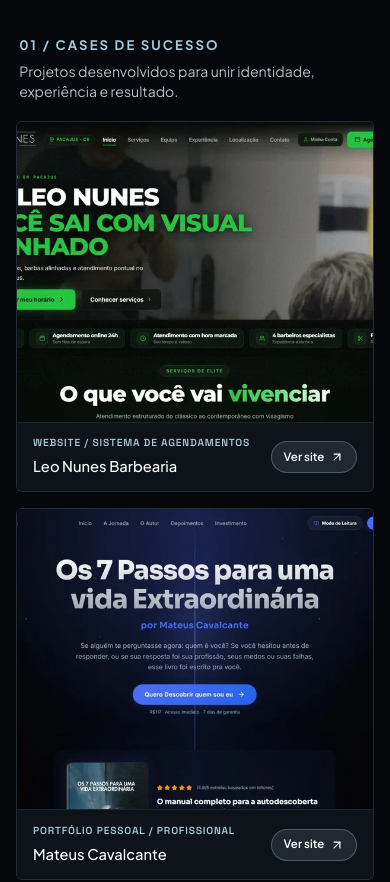
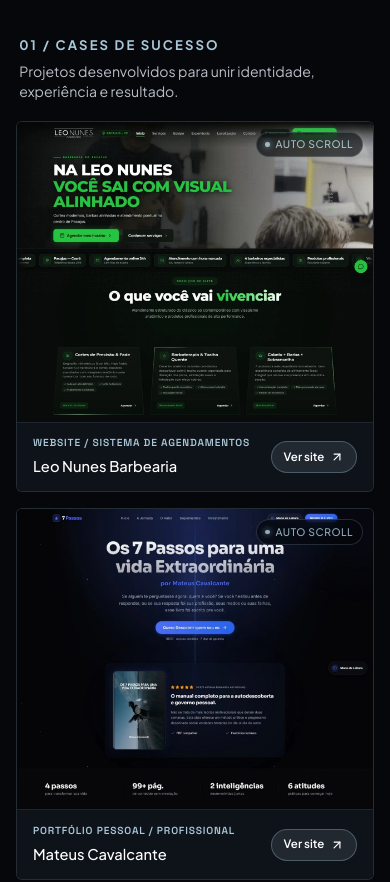
Before and after one commit to wesleynunesc1/wesleynunes, a React (Vite) app: page / in a window 390 px wide. Shown: the part 1280-2162 px from the top of the page. Built offline with nearby package versions, Linux system fonts and the light colour scheme.

Commit message:
Revert "perf: disable mobile screenshot click-to-scroll and optimize static hero previews"
This reverts commit 5be78cb8a7c37b55ba61d8915d01dbba6742d864.

```diff
--- a/src/components/ProjectAutoScroll.css
+++ b/src/components/ProjectAutoScroll.css
@@ -57,7 +57,7 @@
   will-change: transform;
 }
 
-/* Subtle motion indicator badge when inactive (Desktop only) */
+/* Subtle motion indicator badge when inactive */
 .scroll-hint-badge {
   position: absolute;
   top: 10px;
@@ -93,10 +93,3 @@
   color: var(--color-ice);
   text-transform: uppercase;
 }
-
-/* No mobile, o badge e qualquer auto-scroll são ocultados para experiência limpa e leve */
-@media (max-width: 768px) {
-  .scroll-hint-badge {
-    display: none !important;
-  }
-}
--- a/src/components/ProjectAutoScroll.tsx
+++ b/src/components/ProjectAutoScroll.tsx
@@ -25,24 +25,10 @@ export const ProjectAutoScroll: React.FC<ProjectAutoScrollProps> = ({
   const imageRef = useRef<HTMLImageElement>(null);
   const animationRef = useRef<Animation | null>(null);
 
-  // Check if viewport is mobile (<= 768px)
-  const [isMobile, setIsMobile] = useState<boolean>(
-    typeof window !== 'undefined' ? window.innerWidth <= 768 : false
-  );
-
-  useEffect(() => {
-    const handleCheckMobile = () => {
-      setIsMobile(window.innerWidth <= 768);
-    };
-    window.addEventListener('resize', handleCheckMobile);
-    return () => window.removeEventListener('resize', handleCheckMobile);
-  }, []);
-
-  // On desktop: load full screenshot when needed (near or active).
-  // On mobile: completely disabled (never loads the 8000px screenshot, saves massive memory & avoids scroll effect).
-  const [shouldLoadFull, setShouldLoadFull] = useState(
-    !isMobile && (isEager || isActive)
-  );
+  // High performance strategy:
+  // 1. Hero thumbnail is the permanent solid base layer. It is NEVER removed or obscured.
+  // 2. Full screenshot is only loaded when needed and rendered seamlessly above the thumbnail.
+  const [shouldLoadFull, setShouldLoadFull] = useState(isEager || isActive);
   const [fullImageLoaded, setFullImageLoaded] = useState(false);
   const [thumbnailLoaded, setThumbnailLoaded] = useState(false);
 
@@ -58,9 +44,9 @@ export const ProjectAutoScroll: React.FC<ProjectAutoScrollProps> = ({
     }
   }, []);
 
-  // Smoothly rewind / scroll in reverse back to top (desktop only)
+  // Smoothly rewind / scroll in reverse back to top
   const rewindToTop = useCallback(() => {
-    if (isMobile || !imageRef.current) return;
+    if (!imageRef.current) return;
 
     // Get current translateY position from computed transform
     const style = window.getComputedStyle(imageRef.current);
@@ -95,11 +81,11 @@ export const ProjectAutoScroll: React.FC<ProjectAutoScrollProps> = ({
       }
       animationRef.current = null;
     };
-  }, [isMobile, stopAnimation]);
+  }, [stopAnimation]);
 
-  // Main scroll forward driver (desktop only)
+  // Main scroll forward driver
   const startScroll = useCallback(() => {
-    if (isMobile || !containerRef.current || !imageRef.current) return;
+    if (!containerRef.current || !imageRef.current) return;
 
     const prefersReducedMotion = window.matchMedia('(prefers-reduced-motion: reduce)').matches;
     if (prefersReducedMotion) {
@@ -131,18 +117,18 @@ export const ProjectAutoScroll: React.FC<ProjectAutoScrollProps> = ({
     });
 
     animationRef.current = animation;
-  }, [isMobile, scrollSpeedSeconds, stopAnimation]);
+  }, [scrollSpeedSeconds, stopAnimation]);
 
-  // When card becomes active on desktop, trigger full screenshot request
+  // When card becomes active, immediately trigger full screenshot request
   useEffect(() => {
-    if (!isMobile && isActive && !shouldLoadFull) {
+    if (isActive && !shouldLoadFull) {
       setShouldLoadFull(true);
     }
-  }, [isMobile, isActive, shouldLoadFull]);
+  }, [isActive, shouldLoadFull]);
 
-  // IntersectionObserver to preload full screenshot 300px before entering viewport (desktop only)
+  // IntersectionObserver to preload full screenshot 300px before entering viewport
   useEffect(() => {
-    if (isMobile || shouldLoadFull) return;
+    if (shouldLoadFull) return;
     const container = containerRef.current;
     if (!container || !('IntersectionObserver' in window)) {
       setShouldLoadFull(true);
@@ -163,11 +149,10 @@ export const ProjectAutoScroll: React.FC<ProjectAutoScrollProps> = ({
 
     observer.observe(container);
     return () => observer.disconnect();
-  }, [isMobile, shouldLoadFull]);
+  }, [shouldLoadFull]);
 
-  // Pause when tab is hidden, resume when active (desktop only)
+  // Pause when tab is hidden, resume when active
   useEffect(() => {
-    if (isMobile) return;
     const handleVisibilityChange = () => {
       if (!animationRef.current) return;
       if (document.hidden) {
@@ -179,21 +164,19 @@ export const ProjectAutoScroll: React.FC<ProjectAutoScrollProps> = ({
 
     document.addEventListener('visibilitychange', handleVisibilityChange);
     return () => document.removeEventListener('visibilitychange', handleVisibilityChange);
-  }, [isMobile, isActive]);
+  }, [isActive]);
 
   // React to isActive changes: when active startScroll; when de-activated rewind to top
   useEffect(() => {
-    if (isMobile) return;
     if (isActive && fullImageLoaded) {
       startScroll();
     } else if (!isActive && fullImageLoaded) {
       rewindToTop();
     }
-  }, [isMobile, isActive, fullImageLoaded, startScroll, rewindToTop]);
+  }, [isActive, fullImageLoaded, startScroll, rewindToTop]);
 
   // Recalculate on window resize
   useEffect(() => {
-    if (isMobile) return;
     let timeoutId: number;
     const handleResize = () => {
       clearTimeout(timeoutId);
@@ -210,14 +193,14 @@ export const ProjectAutoScroll: React.FC<ProjectAutoScrollProps> = ({
       window.removeEventListener('resize', handleResize);
       stopAnimation();
     };
-  }, [isMobile, isActive, fullImageLoaded, startScroll, stopAnimation]);
+  }, [isActive, fullImageLoaded, startScroll, stopAnimation]);
 
   const jpgFallback = screenshotSrc.replace(/\.webp$/, '.jpg');
 
   return (
     <div
       ref={containerRef}
-      className={`project-scroll-viewport ${!isMobile && isActive ? 'is-active' : ''}`}
+      className={`project-scroll-viewport ${isActive ? 'is-active' : ''}`}
     >
       {/* 1. INSTANT HERO THUMBNAIL (PERMANENT BASE: Guaranteed ZERO black screen) */}
       <picture className="project-thumb-picture">
@@ -234,8 +217,8 @@ export const ProjectAutoScroll: React.FC<ProjectAutoScrollProps> = ({
         />
       </picture>
 
-      {/* 2. FULL SCROLLABLE SCREENSHOT (Desktop only, never loaded on mobile) */}
-      {!isMobile && shouldLoadFull && (
+      {/* 2. FULL SCROLLABLE SCREENSHOT (Renders seamlessly on top once loaded and active) */}
+      {shouldLoadFull && (
         <picture className={`project-full-picture ${fullImageLoaded ? 'loaded' : ''}`}>
           <source srcSet={screenshotSrc} type="image/webp" />
           <source srcSet={jpgFallback} type="image/jpeg" />
@@ -251,8 +234,8 @@ export const ProjectAutoScroll: React.FC<ProjectAutoScrollProps> = ({
         </picture>
       )}
 
-      {/* Discreet hint badge indicating auto scroll capability (Desktop only) */}
-      {!isMobile && !isActive && (
+      {/* Discret hint badge indicating auto scroll capability */}
+      {!isActive && (
         <div className="scroll-hint-badge" aria-hidden="true">
           <span className="scroll-hint-dot" />
           <span className="scroll-hint-text">Auto Scroll</span>
--- a/src/components/ProjectCard.tsx
+++ b/src/components/ProjectCard.tsx
@@ -9,7 +9,7 @@ interface ProjectCardProps {
   isActive: boolean;
   onActivate: () => void;
   onDeactivate: () => void;
-  onTouchToggle?: () => void;
+  onTouchToggle: () => void;
   isFirstCards?: boolean;
 }
 
@@ -18,6 +18,7 @@ export const ProjectCard: React.FC<ProjectCardProps> = ({
   isActive,
   onActivate,
   onDeactivate,
+  onTouchToggle,
   isFirstCards = false,
 }) => {
   return (
@@ -25,11 +26,19 @@ export const ProjectCard: React.FC<ProjectCardProps> = ({
       className={`gallery-project-card ${isActive ? 'is-active' : ''}`}
       onMouseEnter={onActivate}
       onMouseLeave={onDeactivate}
+      onTouchStart={onActivate}
+      onClick={onTouchToggle}
       tabIndex={0}
-      role="region"
+      role="button"
       aria-label={`Projeto ${project.title} - ${project.category}`}
+      onKeyDown={(e) => {
+        if (e.key === 'Enter' || e.key === ' ') {
+          e.preventDefault();
+          onTouchToggle();
+        }
+      }}
     >
-      {/* ÁREA DE PREVIEW COM AUTO SCROLL NO DESKTOP E HERO ESTÁTICA OTIMIZADA NO MOBILE */}
+      {/* ÁREA DE PREVIEW COM AUTO SCROLL E THUMBNAIL DE ALTA VELOCIDADE */}
       <div className="card-preview-area">
         <ProjectAutoScroll
           screenshotSrc={project.screenshot}
```
